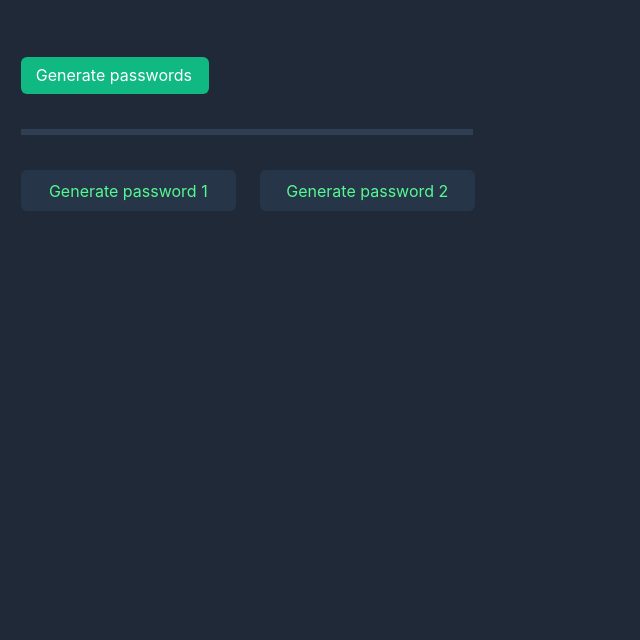
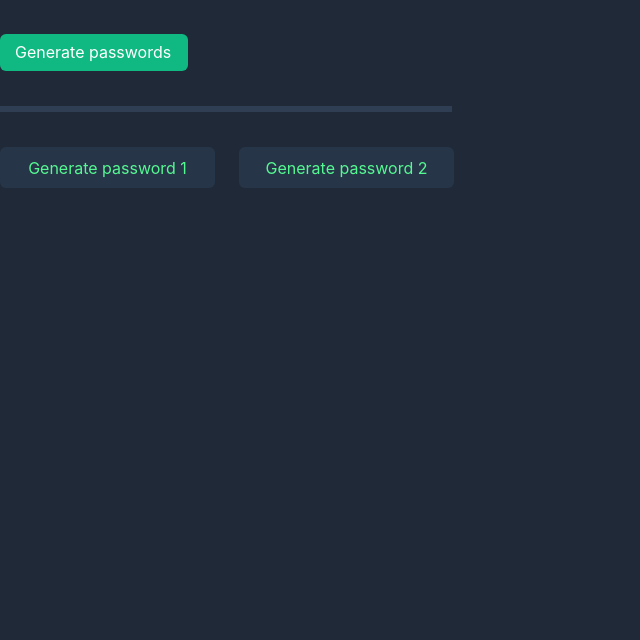
Before and after one commit to aibuekuoprecious/Password-Generator, a plain HTML site: page HTMLPage1.html in a window 1280 px wide. Shown: the part 160-800 px from the top of the page, without its empty margins (0-640 px from the left). Drawn offline with Linux system fonts and the light colour scheme.

Commit message:
Update StyleSheet1.css

```diff
--- a/StyleSheet1.css
+++ b/StyleSheet1.css
@@ -1,5 +1,5 @@
 html, body {
-    margin: 23px 10.4px;
+    margin: 0 auto;
     padding: 0px;
     background-color: #1F2937;
     }
```
